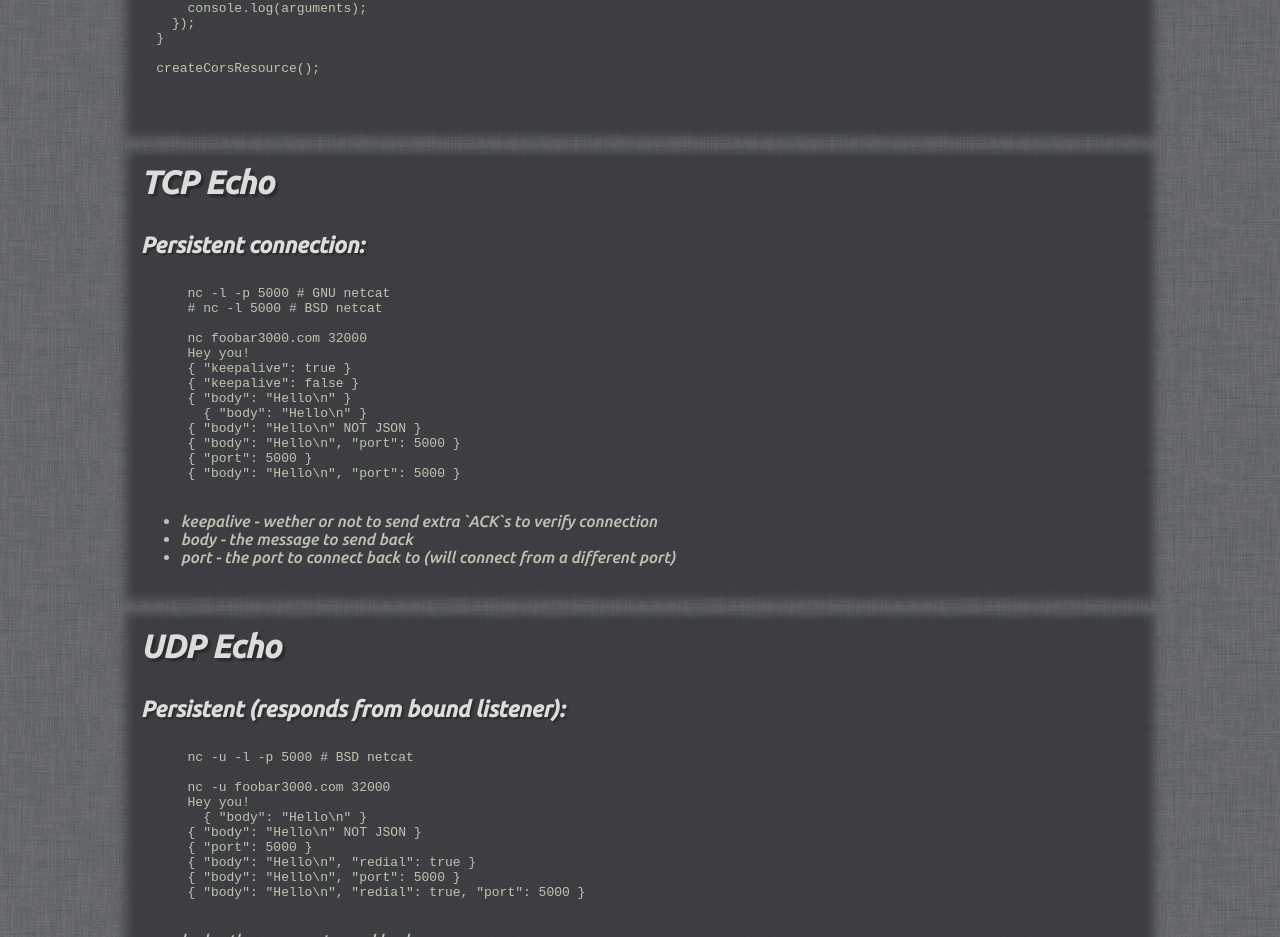
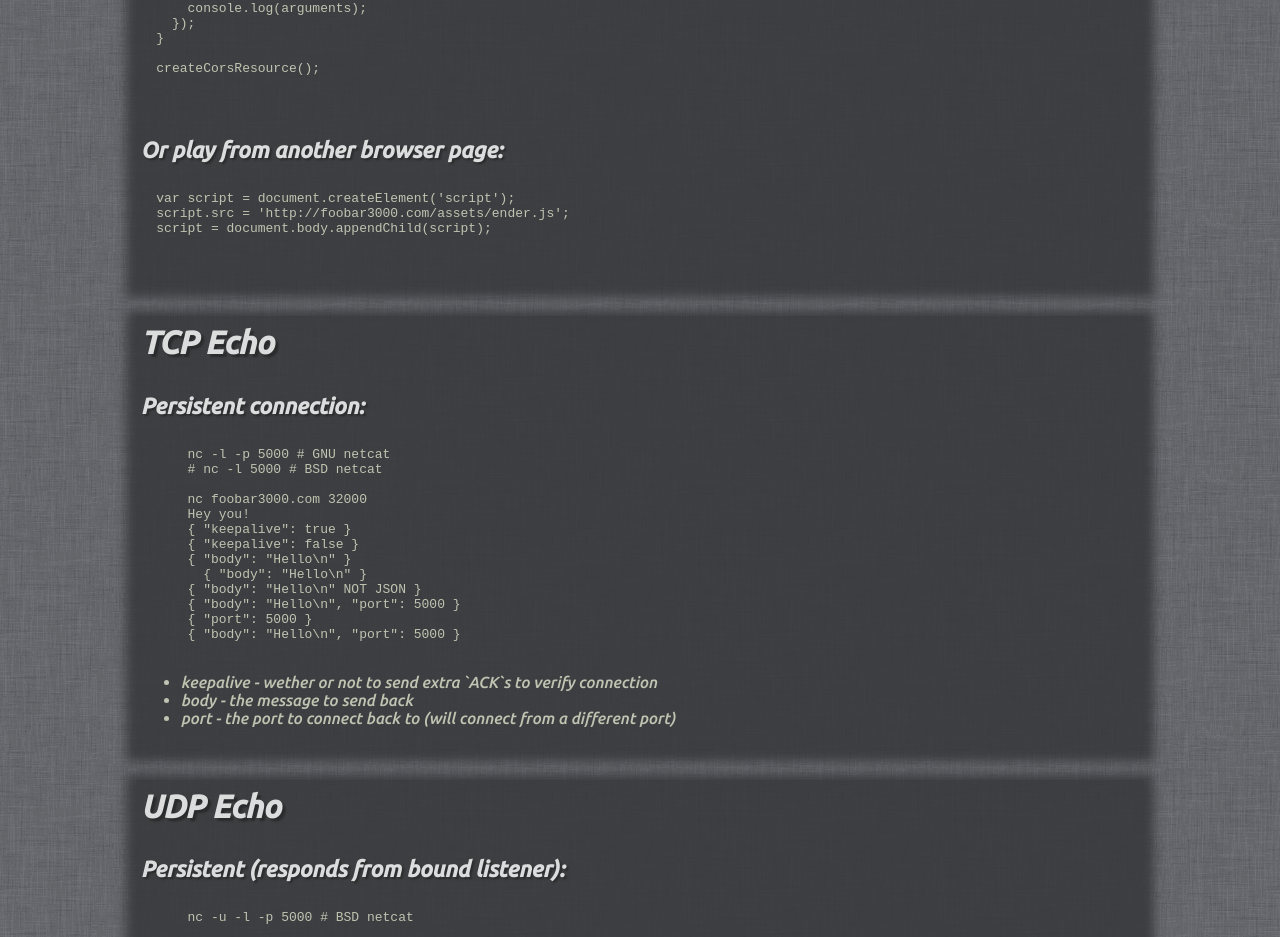
Before and after one commit to coolaj86/foobar3000, a website: page index.html in a window 1280 px wide. Shown: the part 1440-2377 px from the top of the page. Drawn offline with Linux system fonts and the light colour scheme; files that its build step writes are made by us from their sources.

Commit message:
added copy/paste code for loading from another page

```diff
--- a/index.html
+++ b/index.html
@@ -88,6 +88,15 @@
   createCorsResource();
 </code>
     </pre>
+
+    <h3 class='section_head'>Or play from another browser page:</h3>
+    <pre>
+<code class="javascript">
+  var script = document.createElement('script');
+  script.src = 'http://foobar3000.com/assets/ender.js';
+  script = document.body.appendChild(script);
+</code>
+    </pre>
   </div>
 
   <div id="tcp" class="section">
```
